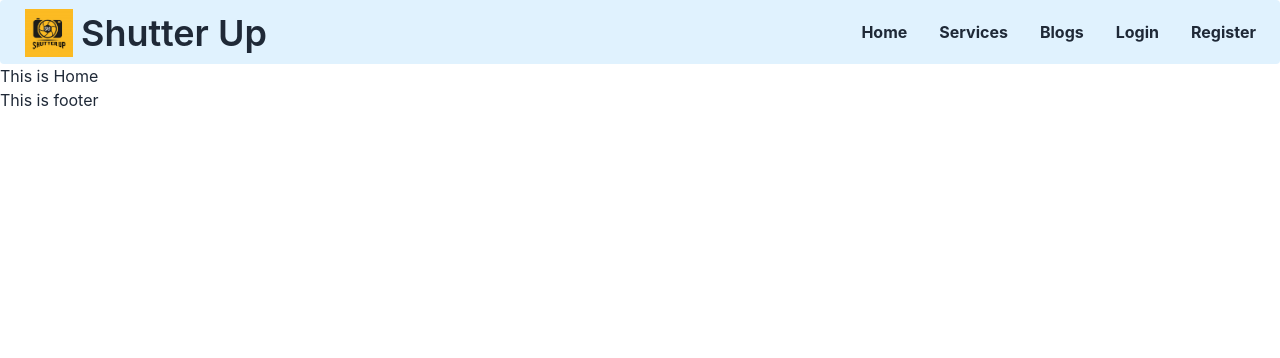
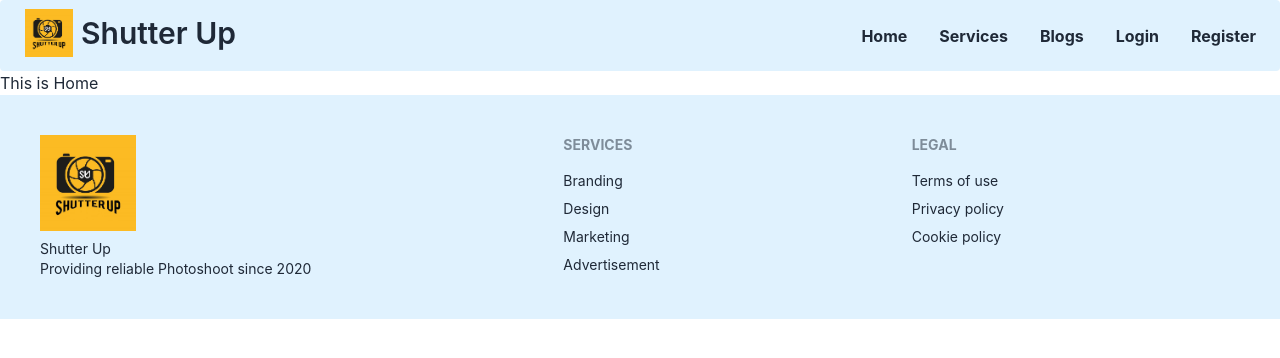
Before and after one commit to biplob2358/shutter-up-client, a React (Create React App) app: page / in a window 1280 px wide. Shown: the top 358 px of the page. Built offline with nearby package versions, Linux system fonts and the light colour scheme.

Commit message:
footer added

```diff
--- a/src/App.js
+++ b/src/App.js
@@ -4,7 +4,7 @@ import router from "./Router/Routes/Routes";
 
 function App() {
   return (
-    <div className="max-w-screen-xl mx-auto">
+    <div>
       <RouterProvider router={router}></RouterProvider>
     </div>
   );
--- a/src/Pages/Shared/Footer/Footer.js
+++ b/src/Pages/Shared/Footer/Footer.js
@@ -1,9 +1,42 @@
 import React from "react";
+import { Link } from "react-router-dom";
+import logo from "../../../assets/logo.jpg";
 
 const Footer = () => {
   return (
     <div>
-      <h2>This is footer</h2>
+      <footer className="footer p-10 bg-sky-100 text-base-content">
+        <div>
+          <img className="w-24" src={logo} alt="logo" />
+          <p>
+            Shutter Up
+            <br />
+            Providing reliable Photoshoot since 2020
+          </p>
+        </div>
+        <div>
+          <span className="footer-title">Services</span>
+          <Link to="/" className="link link-hover">
+            Branding
+          </Link>
+          <Link className="link link-hover">Design</Link>
+          <Link className="link link-hover">Marketing</Link>
+          <Link className="link link-hover">Advertisement</Link>
+        </div>
+
+        <div>
+          <span className="footer-title">Legal</span>
+          <Link to="/" className="link link-hover">
+            Terms of use
+          </Link>
+          <Link to="/" className="link link-hover">
+            Privacy policy
+          </Link>
+          <Link to="/" className="link link-hover">
+            Cookie policy
+          </Link>
+        </div>
+      </footer>
     </div>
   );
 };
--- a/src/Pages/Shared/Header/Header.js
+++ b/src/Pages/Shared/Header/Header.js
@@ -24,8 +24,9 @@ const Header = () => {
   );
   return (
     <div>
-      <div className="navbar bg-sky-100 rounded font-bold">
-        <div className="navbar-start">
+      <div className="navbar bg-sky-100 rounded font-bold  ">
+        <div className="container mx-auto">
+          <div className="navbar-start ">
             <div className="dropdown">
               <label tabIndex={0} className="btn btn-ghost lg:hidden">
                 <svg
@@ -52,7 +53,7 @@ const Header = () => {
             </div>
             <Link to="/" className="btn btn-ghost normal-case text-xl">
               <img className="w-12 h-12" src={logo} alt="logo" />
-            <p className="text-4xl px-2">Shutter Up</p>
+              <p className="text-3xl px-2">Shutter Up</p>
             </Link>
           </div>
           <div className="navbar-end hidden lg:flex">
@@ -60,6 +61,7 @@ const Header = () => {
           </div>
         </div>
       </div>
+    </div>
   );
 };
 
```
Lines whose indentation alone changed are shown as unchanged.
